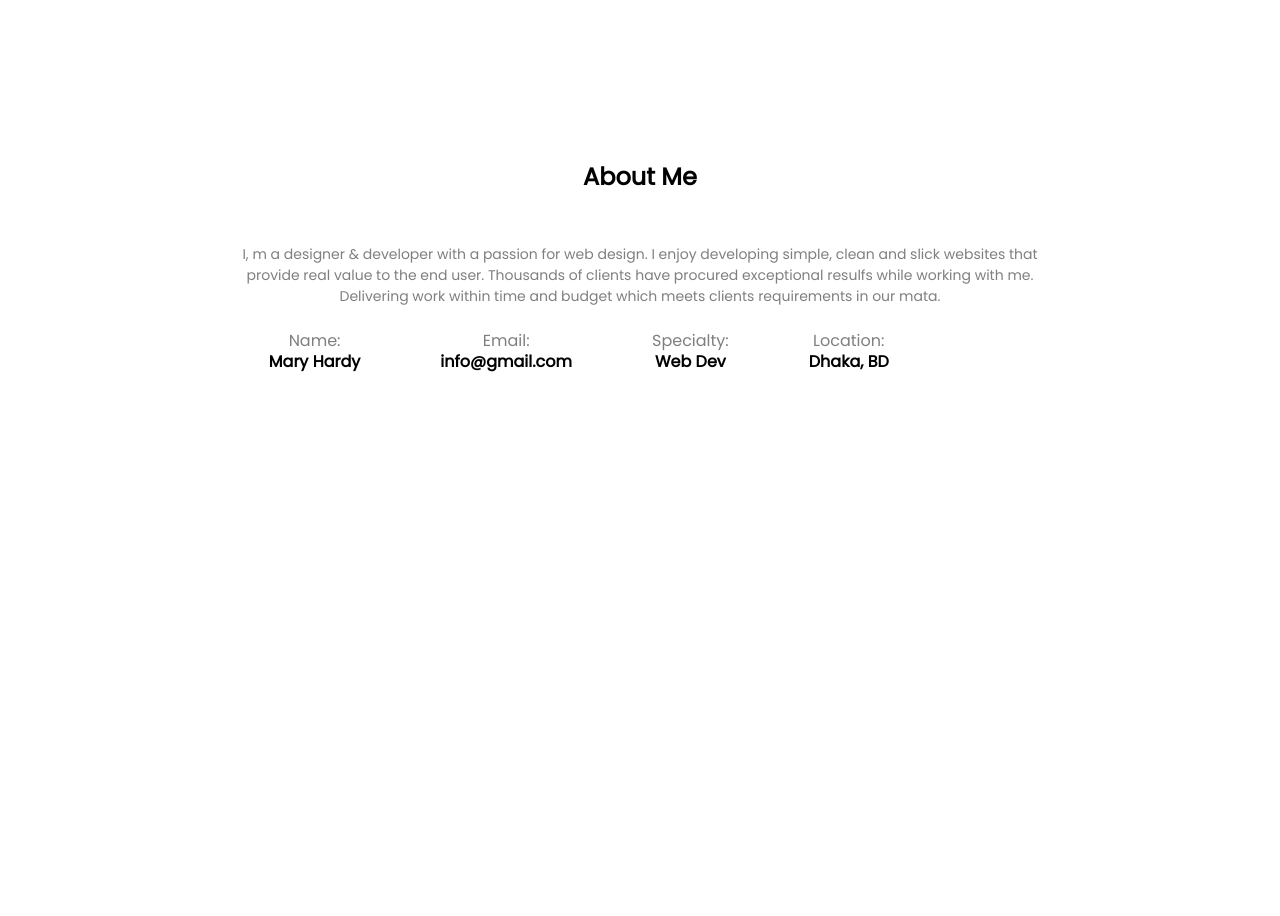
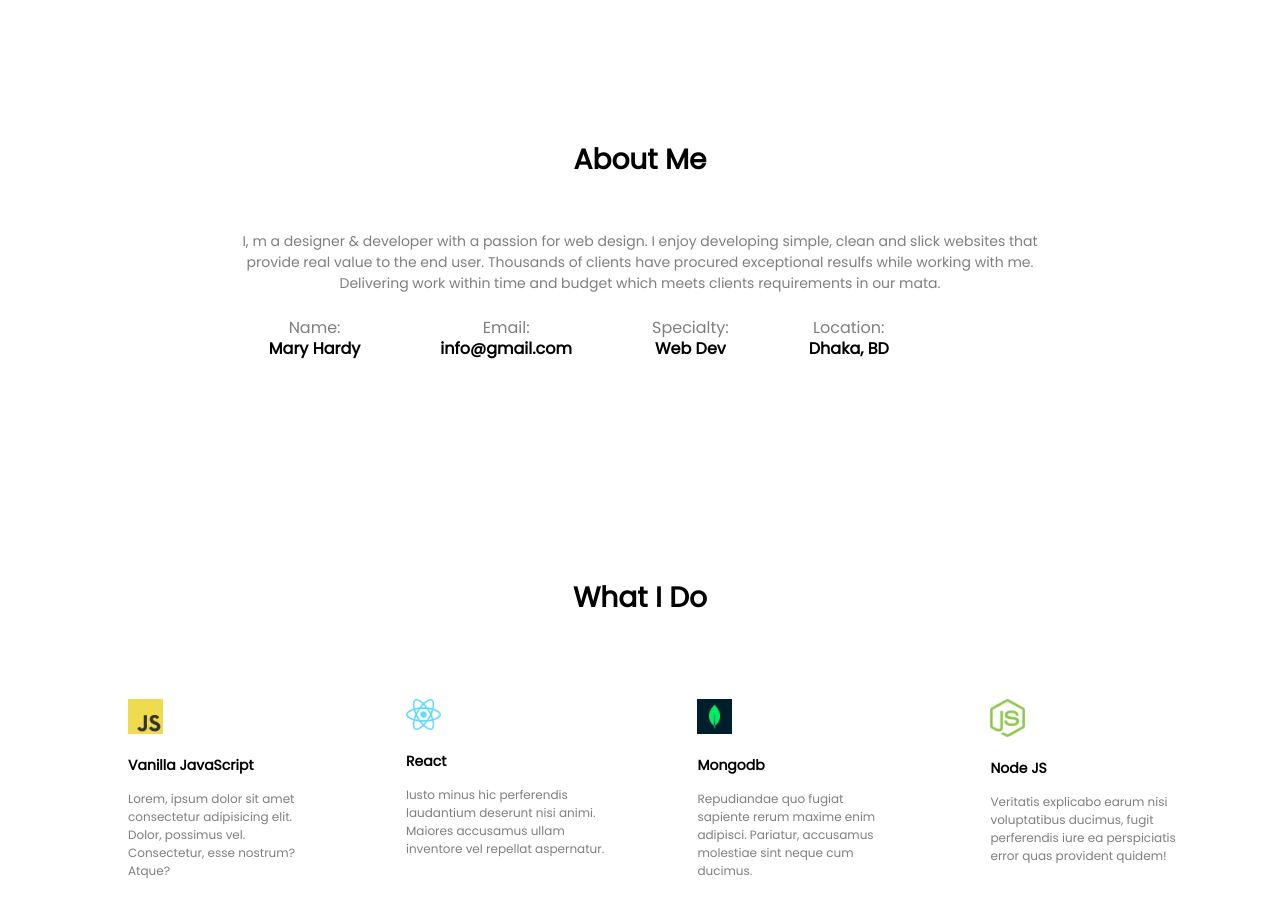
Before and after one commit to imam0321/developer-portfolio, a plain HTML site: page index.html in a window 1280 px wide. Shown: the part 680-1596 px from the top of the page. Before the commit the page ends 1220 px from the top, so only its background shows below. Drawn offline with Linux system fonts and the light colour scheme.

Commit message:
added do section

```diff
--- a/index.html
+++ b/index.html
@@ -82,5 +82,43 @@
         </div>
       </div>
     </section>
+
+    <section class="do">
+      <h1 class="about-me-1">What I Do</h1>
+      <div class="do-1">
+        <div class="do-1-1">
+          <img src="images/icons/js.png" alt="" />
+          <p class="do-1-1-1">Vanilla JavaScript</p>
+          <p class="do-1-1-2">
+            Lorem, ipsum dolor sit amet consectetur adipisicing elit. Dolor,
+            possimus vel. Consectetur, esse nostrum? Atque?
+          </p>
+        </div>
+        <div class="do-1-1">
+          <img src="images/icons/react.png" alt="" />
+          <p class="do-1-1-1">React</p>
+          <p class="do-1-1-2">
+            Iusto minus hic perferendis laudantium deserunt nisi animi. Maiores
+            accusamus ullam inventore vel repellat aspernatur.
+          </p>
+        </div>
+        <div class="do-1-1">
+          <img src="images/icons/mongo.png" alt="" />
+          <p class="do-1-1-1">Mongodb</p>
+          <p class="do-1-1-2">
+            Repudiandae quo fugiat sapiente rerum maxime enim adipisci.
+            Pariatur, accusamus molestiae sint neque cum ducimus.
+          </p>
+        </div>
+        <div class="do-1-1">
+          <img src="images/icons/nodejs.png" alt="" />
+          <p class="do-1-1-1">Node JS</p>
+          <p class="do-1-1-2">
+            Veritatis explicabo earum nisi voluptatibus ducimus, fugit
+            perferendis iure ea perspiciatis error quas provident quidem!
+          </p>
+        </div>
+      </div>
+    </section>
   </body>
 </html>
--- a/portfolio.css
+++ b/portfolio.css
@@ -77,10 +77,12 @@ ul {
 }
 
 .about-me {
-  padding-top: 200px;
-  padding-bottom: 150px;
+  margin-top: 200px;
+  margin-bottom: 200px;
 }
-
+.about-me-1 {
+  font-size: 28px;
+}
 .about-me-1,
 .about-me-2 {
   text-align: center;
@@ -110,3 +112,26 @@ ul {
 .about-me-3-1-2 {
   font-weight: 700;
 }
+.do {
+  margin-bottom: 180px;
+}
+.do-1 {
+  display: flex;
+  padding-left: 10%;
+  margin-top: 80px;
+}
+.do-1-1 img {
+  width: 35px;
+}
+.do-1-1 {
+  padding-right: 8%;
+}
+.do-1-1-1 {
+  font-size: 14px;
+  font-weight: 700;
+}
+.do-1-1-2 {
+  font-size: 12px;
+  font-weight: 300;
+  color: rgba(54, 52, 52, 0.631);
+}
```
